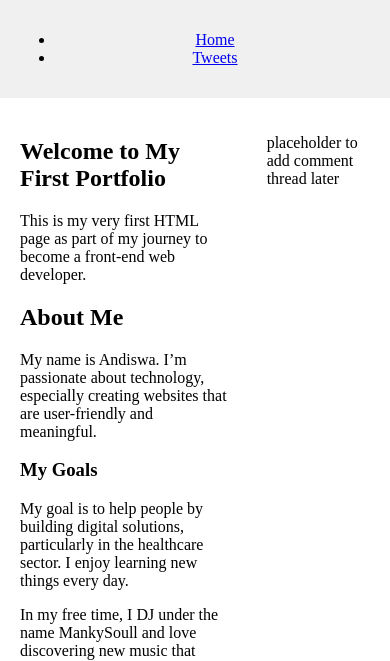
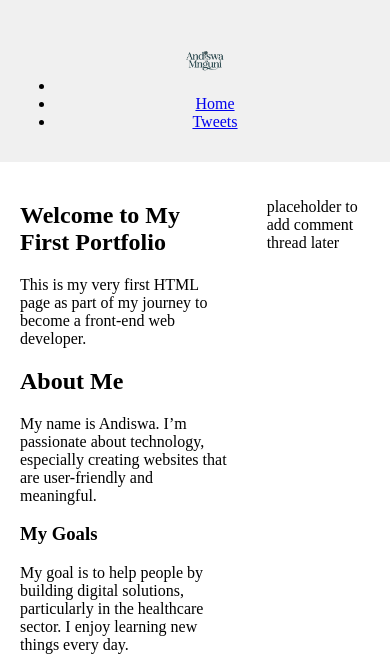
Before and after one commit to andiswamnguni/alx_html_css, a plain HTML site: page css_basic/index.html in a window 390 px wide. Shown: the top 661 px of the page. Drawn offline with Linux system fonts and the light colour scheme.

Commit message:
Add responsive design, logo, and updated portfolio content

```diff
--- a/css_basic/index.html
+++ b/css_basic/index.html
@@ -11,6 +11,9 @@
   <body class="works_on_smartphone">
     <header>
       <ul>
+        <li class="logo">
+          <img src="logo.png" alt="Logo" class="logo-img" />
+        </li>
         <li><a href="index.html">Home</a></li>
         <li><a href="tweets.html">Tweets</a></li>
       </ul>
--- a/css_basic/styles.css
+++ b/css_basic/styles.css
@@ -34,3 +34,9 @@ body {
     padding: 15px;
     text-align: center;
   }
+
+  .logo-img {
+    height: 60px;
+    width: auto;
+    margin-right: 20px;
+  }
```
Also changed, not shown: css_basic/logo.png (added).
